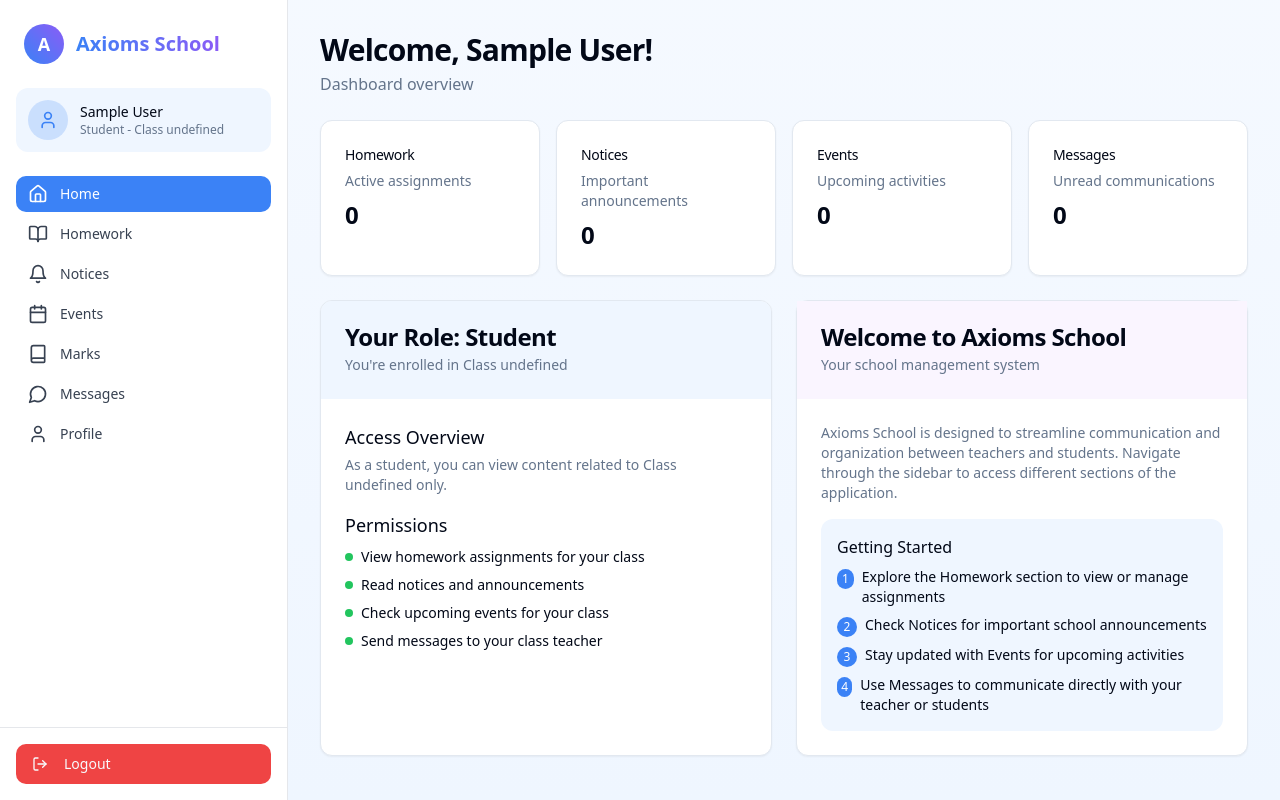
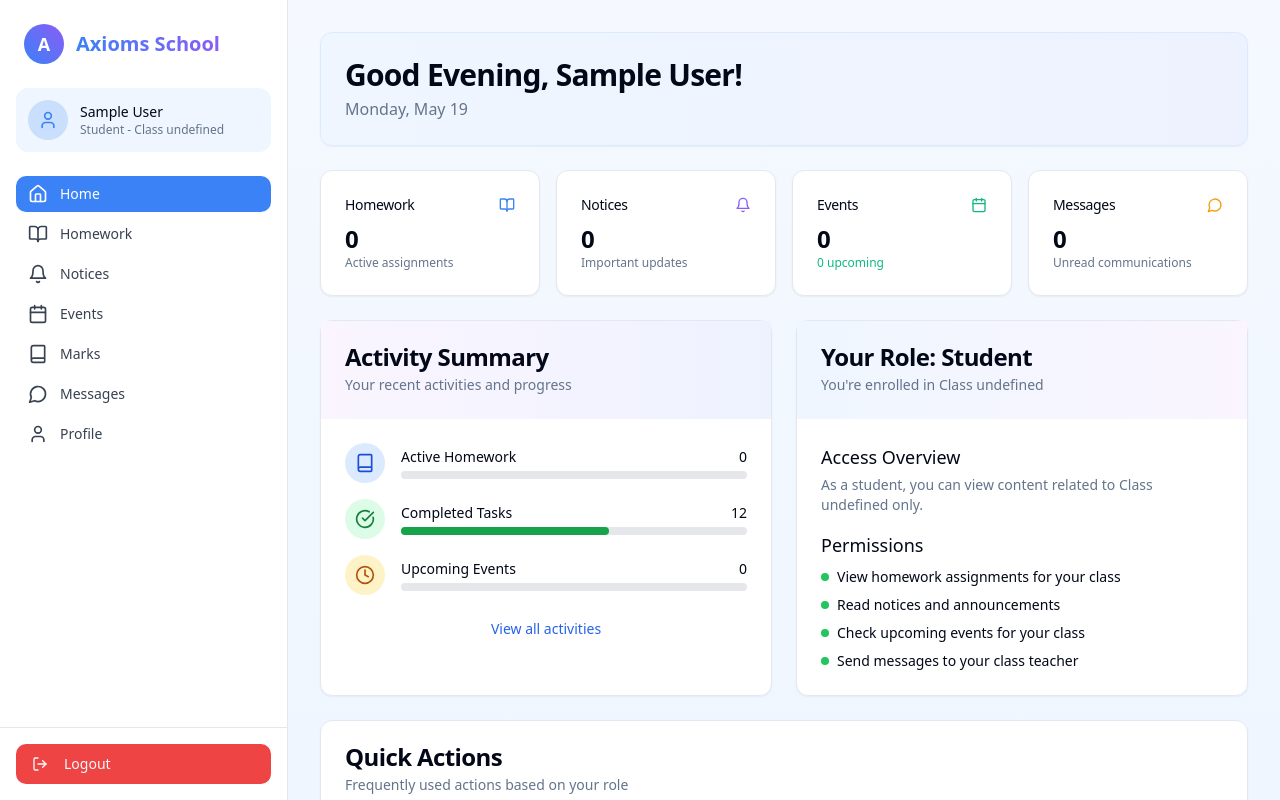
Before and after one commit to Axioms-Product/axiom-school, a React (Vite) app: page /dashboard/home in a window 1280 px wide. Built offline with nearby package versions, Linux system fonts and the light colour scheme; sample sign-in values are in the browser's storage.

Commit message:
feat: Fetch teacher subjects and improve homepage
- Fetches teacher subjects.
- Improves the homepage design and functionality.

```diff
--- a/src/components/dashboard/HomeView.tsx
+++ b/src/components/dashboard/HomeView.tsx
@@ -1,8 +1,20 @@
 
 import { useState, useEffect } from 'react';
-import { Card, CardContent, CardDescription, CardHeader, CardTitle } from '@/components/ui/card';
+import { Card, CardContent, CardDescription, CardHeader, CardTitle, CardFooter } from '@/components/ui/card';
+import { Button } from '@/components/ui/button';
+import { Badge } from '@/components/ui/badge';
 import { useAuth } from '@/contexts/AuthContext';
 import { useData } from '@/contexts/DataContext';
+import {
+  BookOpen,
+  Bell,
+  Calendar,
+  MessageCircle,
+  BookIcon,
+  CheckCircle,
+  Clock
+} from 'lucide-react';
+import { Link } from 'react-router-dom';
 
 const HomeView = () => {
   const { currentUser } = useAuth();
@@ -10,89 +22,275 @@ const HomeView = () => {
     getFilteredHomeworks,
     getFilteredNotices,
     getFilteredEvents,
-    getFilteredMessages
+    getFilteredMessages,
+    getFilteredMarks
   } = useData();
   const [stats, setStats] = useState({
     homeworks: 0,
     notices: 0,
     events: 0,
-    unreadMessages: 0
+    unreadMessages: 0,
+    completedTasks: 0,
+    upcomingEvents: 0
   });
+  const [subjectPerformance, setSubjectPerformance] = useState<{subject: string, average: number}[]>([]);
+  const [loading, setLoading] = useState(true);
 
   useEffect(() => {
     const homeworks = getFilteredHomeworks();
     const notices = getFilteredNotices();
     const events = getFilteredEvents();
     const messages = getFilteredMessages();
+    const marks = getFilteredMarks();
 
+    // Calculate unread messages
     const unreadMessages = messages.filter(msg =>
       currentUser?.role === 'teacher'
         ? msg.receiverId === currentUser.id && !msg.read
         : msg.receiverId === currentUser.id && !msg.read
     ).length;
 
+    // Calculate upcoming events (events in the next 7 days)
+    const now = new Date().getTime();
+    const oneWeekFromNow = now + 7 * 24 * 60 * 60 * 1000;
+    const upcomingEvents = events.filter(event => {
+      const eventDate = new Date(event.date).getTime();
+      return eventDate > now && eventDate < oneWeekFromNow;
+    }).length;
+
+    // Calculate completed tasks (for demo purposes)
+    const completedTasks = Math.floor(Math.random() * 15) + 5;
+
+    // Calculate subject performance for students
+    if (currentUser?.role === 'student' && marks.length > 0) {
+      // Group marks by subject and calculate averages
+      const subjectGroups: Record<string, number[]> = {};
+      marks.forEach(mark => {
+        if (!subjectGroups[mark.subject]) {
+          subjectGroups[mark.subject] = [];
+        }
+        subjectGroups[mark.subject].push(mark.value);
+      });
+
+      const subjectAverages = Object.entries(subjectGroups).map(([subject, values]) => {
+        const sum = values.reduce((acc, val) => acc + val, 0);
+        return {
+          subject,
+          average: Math.round((sum / values.length) * 10) / 10
+        };
+      });
+
+      setSubjectPerformance(subjectAverages);
+    }
+
     setStats({
       homeworks: homeworks.length,
       notices: notices.length,
       events: events.length,
-      unreadMessages
+      unreadMessages,
+      completedTasks,
+      upcomingEvents
     });
-  }, [currentUser, getFilteredHomeworks, getFilteredNotices, getFilteredEvents, getFilteredMessages]);
+
+    setLoading(false);
+  }, [currentUser, getFilteredHomeworks, getFilteredNotices, getFilteredEvents, getFilteredMessages, getFilteredMarks]);
+
+  const getGreeting = () => {
+    const hour = new Date().getHours();
+    if (hour < 12) return "Good Morning";
+    if (hour < 18) return "Good Afternoon";
+    return "Good Evening";
+  };
+
+  if (loading) {
+    return (
+      <div className="flex items-center justify-center h-64">
+        <div className="animate-pulse flex space-x-4">
+          <div className="rounded-full bg-blue-100 h-12 w-12"></div>
+          <div className="flex-1 space-y-4 py-1">
+            <div className="h-4 bg-blue-100 rounded w-3/4"></div>
+            <div className="space-y-2">
+              <div className="h-4 bg-blue-100 rounded"></div>
+              <div className="h-4 bg-blue-100 rounded w-5/6"></div>
+            </div>
+          </div>
+        </div>
+      </div>
+    );
+  }
 
   return (
     <div className="space-y-6">
-      <div>
-        <h1 className="text-3xl font-bold tracking-tight">Welcome, {currentUser?.name}!</h1>
-        <p className="text-muted-foreground mt-1">
-          Dashboard overview
+      {/* Header section with greeting */}
+      <div className="bg-gradient-to-r from-blue-50 to-indigo-50 dark:from-gray-800 dark:to-gray-700 p-6 rounded-lg shadow-sm border border-blue-100 dark:border-gray-700">
+        <h1 className="text-3xl font-bold tracking-tight mb-1">
+          {getGreeting()}, {currentUser?.name}!
+        </h1>
+        <p className="text-muted-foreground">
+          {new Date().toLocaleDateString('en-US', { weekday: 'long', month: 'long', day: 'numeric' })}
+          {currentUser?.role === 'teacher' && currentUser?.subject && (
+            <Badge variant="outline" className="ml-2 bg-blue-100 dark:bg-blue-900 text-blue-700 dark:text-blue-300">
+              {currentUser.subject} Teacher
+            </Badge>
+          )}
         </p>
       </div>
 
-      <div className="grid grid-cols-1 md:grid-cols-2 lg:grid-cols-4 gap-4">
-        <Card className="card-3d">
-          <CardHeader className="pb-2">
+      {/* Stats cards */}
+      <div className="grid grid-cols-2 md:grid-cols-4 gap-4">
+        <Card className="card-3d hover:shadow-md transition-all">
+          <CardHeader className="pb-2 flex flex-row items-center justify-between space-y-0">
             <CardTitle className="text-sm font-medium">Homework</CardTitle>
-            <CardDescription>Active assignments</CardDescription>
+            <BookOpen className="h-4 w-4 text-cgs-blue" />
           </CardHeader>
           <CardContent>
             <div className="text-2xl font-bold">{stats.homeworks}</div>
+            <p className="text-xs text-muted-foreground">Active assignments</p>
           </CardContent>
         </Card>
 
-        <Card className="card-3d">
-          <CardHeader className="pb-2">
+        <Card className="card-3d hover:shadow-md transition-all">
+          <CardHeader className="pb-2 flex flex-row items-center justify-between space-y-0">
             <CardTitle className="text-sm font-medium">Notices</CardTitle>
-            <CardDescription>Important announcements</CardDescription>
+            <Bell className="h-4 w-4 text-cgs-purple" />
           </CardHeader>
           <CardContent>
             <div className="text-2xl font-bold">{stats.notices}</div>
+            <p className="text-xs text-muted-foreground">Important updates</p>
           </CardContent>
         </Card>
 
-        <Card className="card-3d">
-          <CardHeader className="pb-2">
+        <Card className="card-3d hover:shadow-md transition-all">
+          <CardHeader className="pb-2 flex flex-row items-center justify-between space-y-0">
             <CardTitle className="text-sm font-medium">Events</CardTitle>
-            <CardDescription>Upcoming activities</CardDescription>
+            <Calendar className="h-4 w-4 text-cgs-green" />
           </CardHeader>
           <CardContent>
             <div className="text-2xl font-bold">{stats.events}</div>
+            <p className="text-xs text-muted-foreground">
+              <span className="text-cgs-green">{stats.upcomingEvents} upcoming</span>
+            </p>
           </CardContent>
         </Card>
 
-        <Card className="card-3d">
-          <CardHeader className="pb-2">
+        <Card className="card-3d hover:shadow-md transition-all">
+          <CardHeader className="pb-2 flex flex-row items-center justify-between space-y-0">
             <CardTitle className="text-sm font-medium">Messages</CardTitle>
-            <CardDescription>Unread communications</CardDescription>
+            <MessageCircle className="h-4 w-4 text-amber-500" />
           </CardHeader>
           <CardContent>
             <div className="text-2xl font-bold">{stats.unreadMessages}</div>
+            <p className="text-xs text-muted-foreground">Unread communications</p>
           </CardContent>
         </Card>
       </div>
 
       <div className="grid grid-cols-1 lg:grid-cols-2 gap-6">
-        <Card className="overflow-hidden">
-          <CardHeader className="bg-blue-50 dark:bg-gray-800">
+        {/* Activity summary */}
+        <Card>
+          <CardHeader className="bg-gradient-to-r from-purple-50 to-indigo-50 dark:from-gray-800 dark:to-indigo-900/20">
+            <CardTitle>Activity Summary</CardTitle>
+            <CardDescription>Your recent activities and progress</CardDescription>
+          </CardHeader>
+          <CardContent className="pt-6">
+            <div className="space-y-4">
+              <div className="flex items-center gap-4">
+                <div className="h-10 w-10 rounded-full bg-blue-100 dark:bg-blue-900/30 flex items-center justify-center">
+                  <BookIcon className="h-5 w-5 text-blue-700 dark:text-blue-400" />
+                </div>
+                <div className="flex-1">
+                  <div className="flex justify-between">
+                    <h3 className="font-medium text-sm">Active Homework</h3>
+                    <span className="text-sm font-medium">{stats.homeworks}</span>
+                  </div>
+                  <div className="mt-1 w-full bg-gray-200 dark:bg-gray-700 rounded-full h-2">
+                    <div className="bg-blue-600 h-2 rounded-full" style={{ width: `${Math.min(stats.homeworks * 10, 100)}%` }}></div>
+                  </div>
+                </div>
+              </div>
+
+              <div className="flex items-center gap-4">
+                <div className="h-10 w-10 rounded-full bg-green-100 dark:bg-green-900/30 flex items-center justify-center">
+                  <CheckCircle className="h-5 w-5 text-green-700 dark:text-green-400" />
+                </div>
+                <div className="flex-1">
+                  <div className="flex justify-between">
+                    <h3 className="font-medium text-sm">Completed Tasks</h3>
+                    <span className="text-sm font-medium">{stats.completedTasks}</span>
+                  </div>
+                  <div className="mt-1 w-full bg-gray-200 dark:bg-gray-700 rounded-full h-2">
+                    <div className="bg-green-600 h-2 rounded-full" style={{ width: `${Math.min(stats.completedTasks * 5, 100)}%` }}></div>
+                  </div>
+                </div>
+              </div>
+
+              <div className="flex items-center gap-4">
+                <div className="h-10 w-10 rounded-full bg-amber-100 dark:bg-amber-900/30 flex items-center justify-center">
+                  <Clock className="h-5 w-5 text-amber-700 dark:text-amber-400" />
+                </div>
+                <div className="flex-1">
+                  <div className="flex justify-between">
+                    <h3 className="font-medium text-sm">Upcoming Events</h3>
+                    <span className="text-sm font-medium">{stats.upcomingEvents}</span>
+                  </div>
+                  <div className="mt-1 w-full bg-gray-200 dark:bg-gray-700 rounded-full h-2">
+                    <div className="bg-amber-600 h-2 rounded-full" style={{ width: `${Math.min(stats.upcomingEvents * 15, 100)}%` }}></div>
+                  </div>
+                </div>
+              </div>
+            </div>
+
+            <div className="mt-6 text-sm text-center">
+              <Link to="/dashboard/events" className="text-blue-600 dark:text-blue-400 hover:underline">
+                View all activities
+              </Link>
+            </div>
+          </CardContent>
+        </Card>
+
+        {/* Role info or subject performance */}
+        {currentUser?.role === 'student' && subjectPerformance.length > 0 ? (
+          <Card>
+            <CardHeader className="bg-gradient-to-r from-blue-50 to-cyan-50 dark:from-gray-800 dark:to-cyan-900/20">
+              <CardTitle>Subject Performance</CardTitle>
+              <CardDescription>Your academic progress by subject</CardDescription>
+            </CardHeader>
+            <CardContent className="pt-6">
+              <div className="space-y-4">
+                {subjectPerformance.map((subject, index) => (
+                  <div key={index} className="flex items-center gap-4">
+                    <div className="h-10 w-10 rounded-full bg-indigo-100 dark:bg-indigo-900/30 flex items-center justify-center">
+                      <BookOpen className="h-5 w-5 text-indigo-700 dark:text-indigo-400" />
+                    </div>
+                    <div className="flex-1">
+                      <div className="flex justify-between">
+                        <h3 className="font-medium text-sm">{subject.subject}</h3>
+                        <span className="text-sm font-medium">{subject.average}/10</span>
+                      </div>
+                      <div className="mt-1 w-full bg-gray-200 dark:bg-gray-700 rounded-full h-2">
+                        <div
+                          className={`h-2 rounded-full ${
+                            subject.average >= 8 ? 'bg-green-600' :
+                            subject.average >= 6 ? 'bg-amber-600' : 'bg-red-600'
+                          }`}
+                          style={{ width: `${subject.average * 10}%` }}
+                        ></div>
+                      </div>
+                    </div>
+                  </div>
+                ))}
+              </div>
+
+              <div className="mt-6 text-sm text-center">
+                <Link to="/dashboard/marks" className="text-blue-600 dark:text-blue-400 hover:underline">
+                  View detailed marks
+                </Link>
+              </div>
+            </CardContent>
+          </Card>
+        ) : (
+          <Card>
+            <CardHeader className="bg-gradient-to-r from-blue-50 to-purple-50 dark:from-gray-800 dark:to-purple-900/20">
               <CardTitle>Your Role: {currentUser?.role === 'teacher' ? 'Teacher' : 'Student'}</CardTitle>
               <CardDescription>
                 {currentUser?.role === 'teacher'
@@ -159,44 +357,50 @@ const HomeView = () => {
               </div>
             </CardContent>
           </Card>
+        )}
+      </div>
 
+      {/* Quick actions */}
       <Card>
-          <CardHeader className="bg-purple-50 dark:bg-gray-800">
-            <CardTitle>Welcome to Axioms School</CardTitle>
-            <CardDescription>Your school management system</CardDescription>
+        <CardHeader>
+          <CardTitle>Quick Actions</CardTitle>
+          <CardDescription>Frequently used actions based on your role</CardDescription>
         </CardHeader>
-          <CardContent className="p-6">
-            <div className="space-y-4">
-              <p className="text-sm text-muted-foreground">
-                Axioms School is designed to streamline communication and organization
-                between teachers and students. Navigate through the sidebar to
-                access different sections of the application.
-              </p>
-              <div className="bg-blue-50 dark:bg-gray-800 p-4 rounded-lg">
-                <h3 className="font-medium text-base">Getting Started</h3>
-                <ul className="mt-2 space-y-2 text-sm">
-                  <li className="flex items-start">
-                    <div className="h-5 w-5 rounded-full bg-cgs-blue text-white flex items-center justify-center text-xs mr-2 mt-0.5">1</div>
-                    <span>Explore the Homework section to view or manage assignments</span>
-                  </li>
-                  <li className="flex items-start">
-                    <div className="h-5 w-5 rounded-full bg-cgs-blue text-white flex items-center justify-center text-xs mr-2 mt-0.5">2</div>
-                    <span>Check Notices for important school announcements</span>
-                  </li>
-                  <li className="flex items-start">
-                    <div className="h-5 w-5 rounded-full bg-cgs-blue text-white flex items-center justify-center text-xs mr-2 mt-0.5">3</div>
-                    <span>Stay updated with Events for upcoming activities</span>
-                  </li>
-                  <li className="flex items-start">
-                    <div className="h-5 w-5 rounded-full bg-cgs-blue text-white flex items-center justify-center text-xs mr-2 mt-0.5">4</div>
-                    <span>Use Messages to communicate directly with your teacher or students</span>
-                  </li>
-                </ul>
-              </div>
+        <CardContent>
+          <div className="grid grid-cols-2 sm:grid-cols-3 md:grid-cols-4 lg:grid-cols-5 gap-4">
+            <Link to="/dashboard/homework">
+              <Button variant="outline" className="w-full h-24 flex flex-col space-y-2 items-center justify-center">
+                <BookOpen className="h-6 w-6 text-cgs-blue" />
+                <span>Homework</span>
+              </Button>
+            </Link>
+            <Link to="/dashboard/notices">
+              <Button variant="outline" className="w-full h-24 flex flex-col space-y-2 items-center justify-center">
+                <Bell className="h-6 w-6 text-cgs-purple" />
+                <span>Notices</span>
+              </Button>
+            </Link>
+            <Link to="/dashboard/events">
+              <Button variant="outline" className="w-full h-24 flex flex-col space-y-2 items-center justify-center">
+                <Calendar className="h-6 w-6 text-cgs-green" />
+                <span>Events</span>
+              </Button>
+            </Link>
+            <Link to="/dashboard/messages">
+              <Button variant="outline" className="w-full h-24 flex flex-col space-y-2 items-center justify-center">
+                <MessageCircle className="h-6 w-6 text-amber-500" />
+                <span>Messages</span>
+              </Button>
+            </Link>
+            <Link to="/dashboard/marks">
+              <Button variant="outline" className="w-full h-24 flex flex-col space-y-2 items-center justify-center">
+                <BookIcon className="h-6 w-6 text-red-500" />
+                <span>Marks</span>
+              </Button>
+            </Link>
           </div>
         </CardContent>
       </Card>
-      </div>
     </div>
   );
 };
```
Lines whose indentation alone changed are shown as unchanged.
